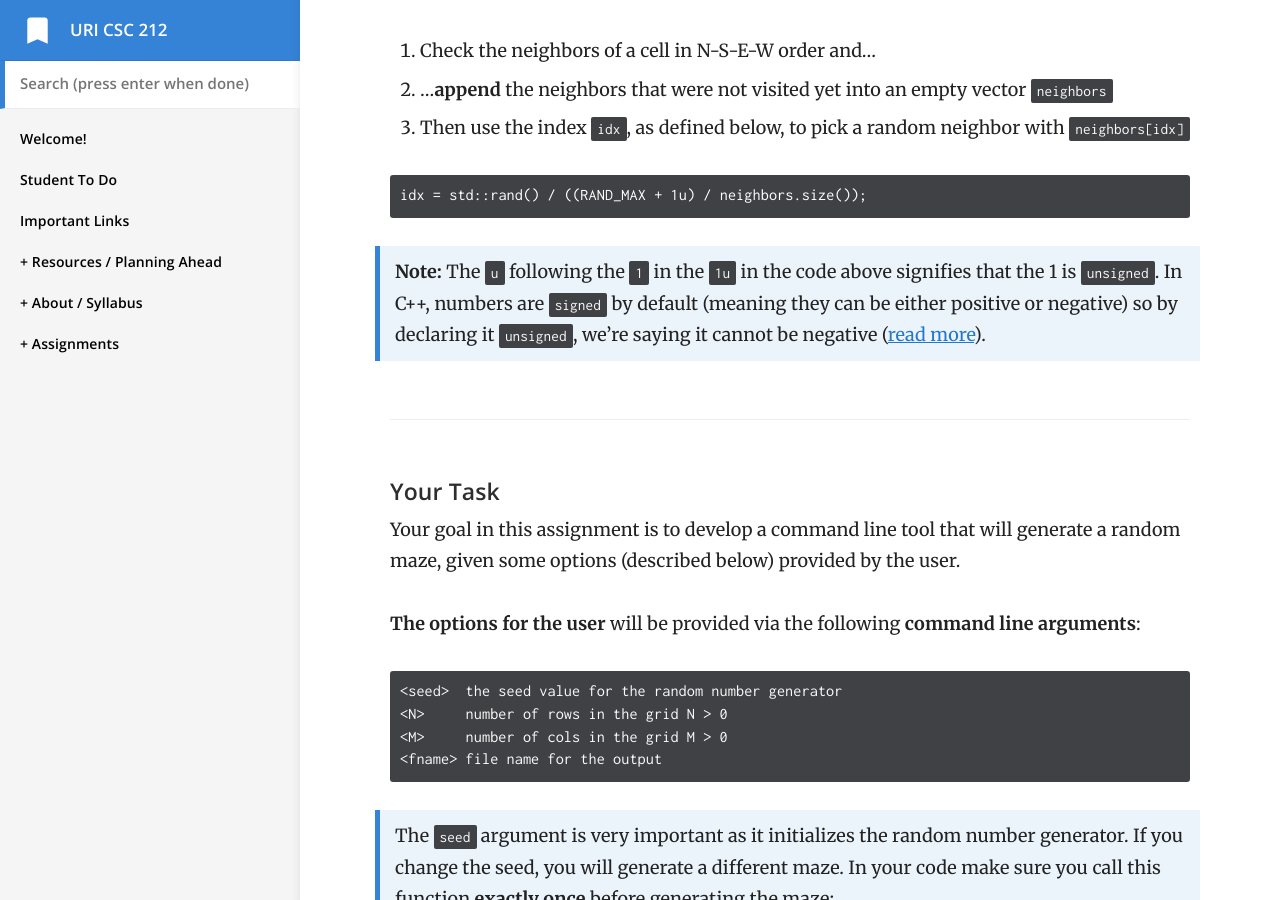
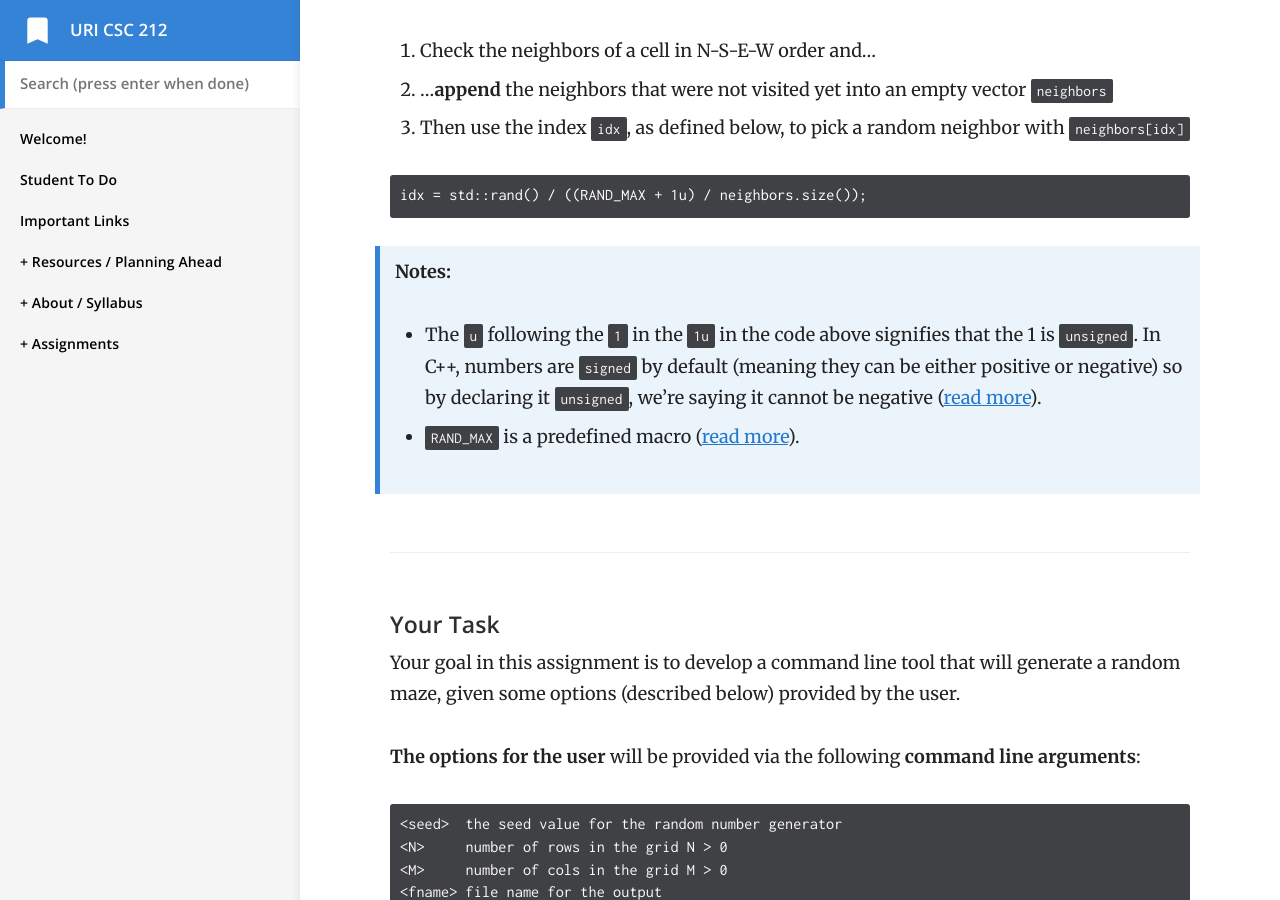
Before and after one commit to vcc-csc212/sp21-archive, a Jekyll site: the page built from _docs/dds/dd2/dd2.md, in a window 1280 px wide and 900 px high, scrolled down 4181 px. Built offline with Jekyll 4.4.1, drawn with Linux system fonts in a browser that asks for light colours.

Commit message:
added note about RAND_MAX macro

````diff
--- a/_docs/dds/dd2/dd2.md
+++ b/_docs/dds/dd2/dd2.md
@@ -83,7 +83,9 @@ Picking a random neighbor **must** follow this procedure:
 idx = std::rand() / ((RAND_MAX + 1u) / neighbors.size());
 ```
 
-> **Note:** The `u` following the `1` in the `1u` in the code above signifies that the 1 is `unsigned`. In C++, numbers are `signed` by default (meaning they can be either positive or negative) so by declaring it `unsigned`, we're saying it cannot be negative ([read more](https://stackoverflow.com/questions/621290/what-is-the-difference-between-signed-and-unsigned-variables)).
+> **Notes:**
+- The `u` following the `1` in the `1u` in the code above signifies that the 1 is `unsigned`. In C++, numbers are `signed` by default (meaning they can be either positive or negative) so by declaring it `unsigned`, we're saying it cannot be negative ([read more](https://stackoverflow.com/questions/621290/what-is-the-difference-between-signed-and-unsigned-variables)).
+- `RAND_MAX` is a predefined macro ([read more](http://www.cplusplus.com/reference/cstdlib/RAND_MAX/)).
 
 ---
 
````
